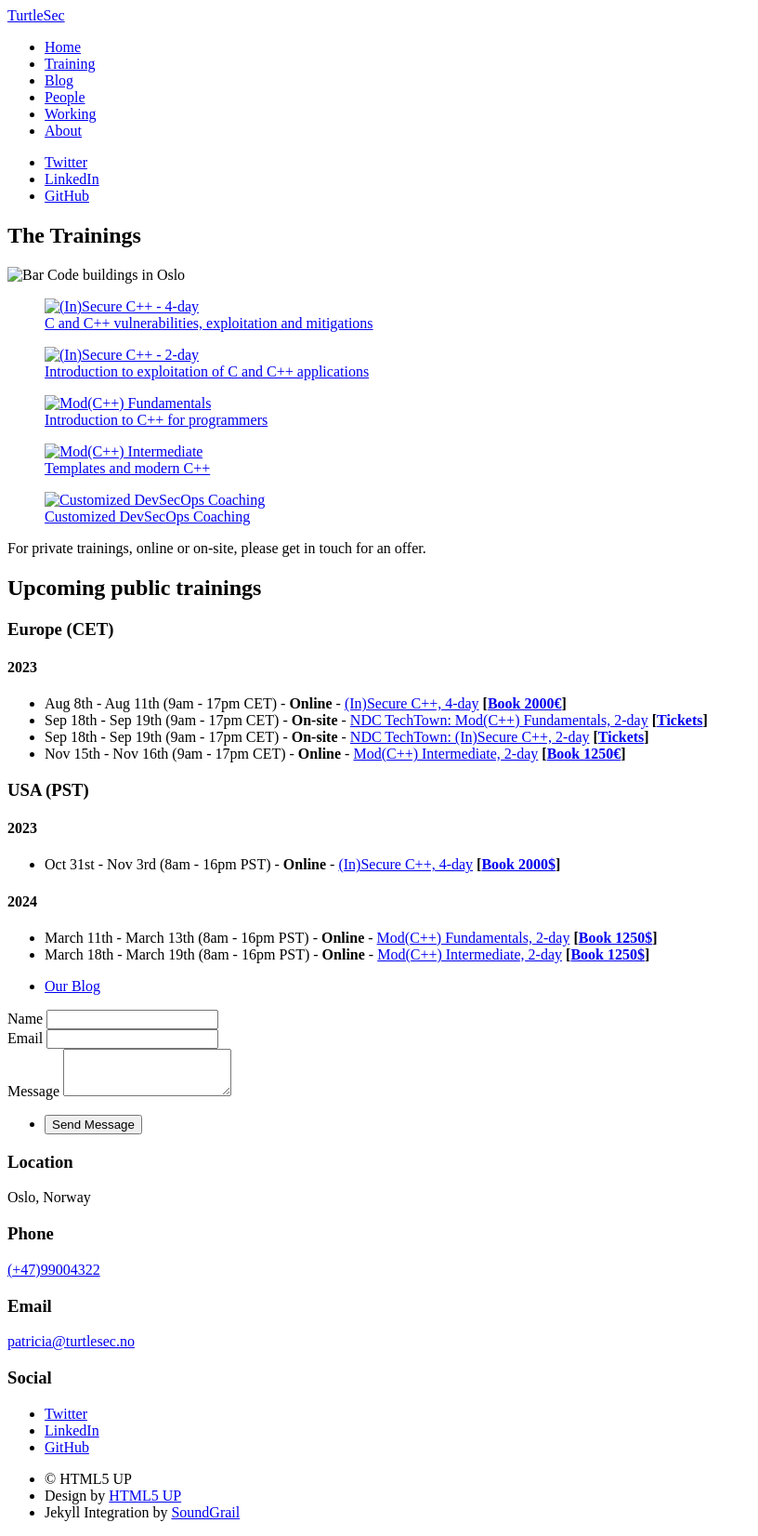
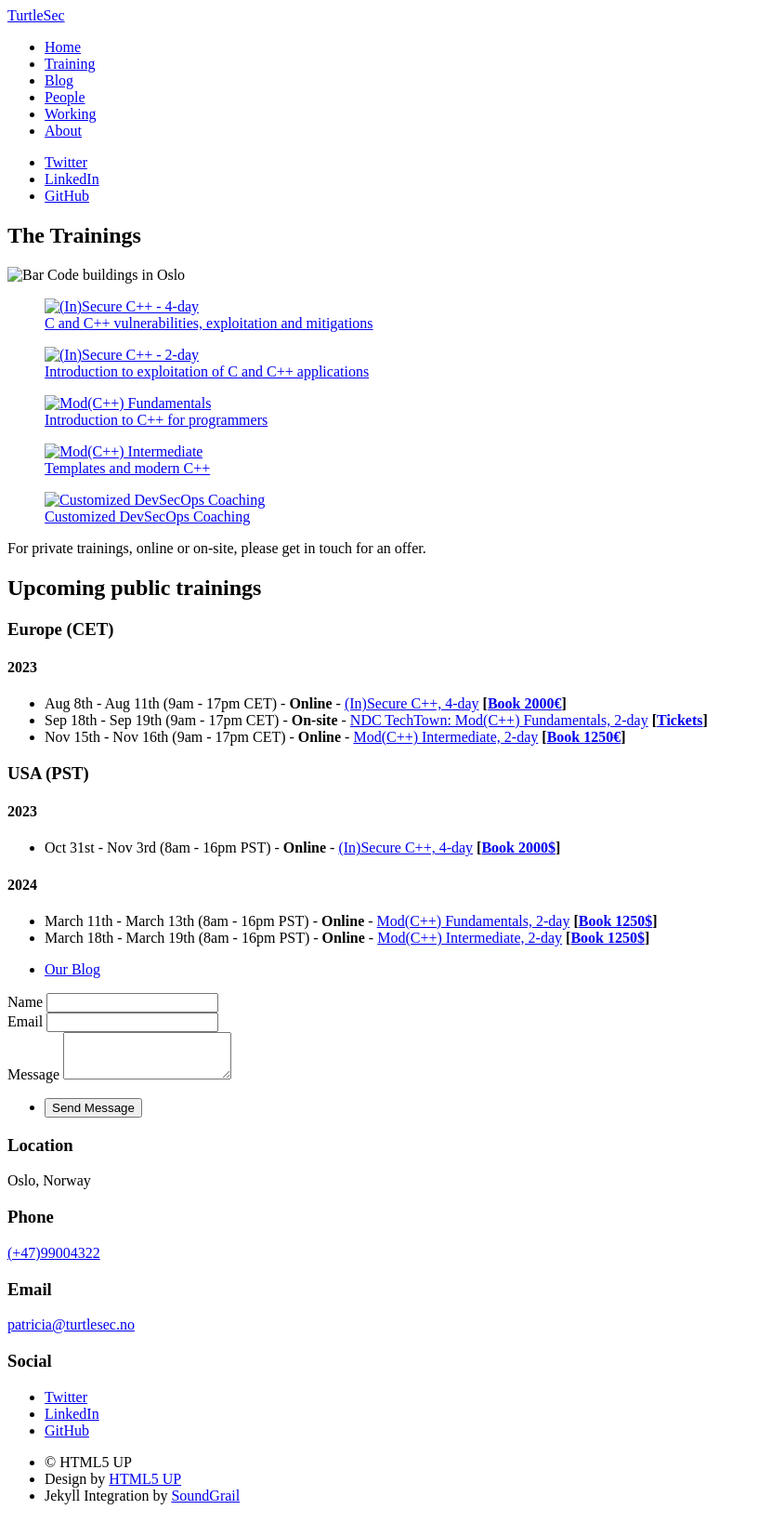
Before and after one commit to turtlesec-no/turtlesec-no.github.io, a Jekyll site: the page built from training.html, in a window 1280 px wide. Shown: the whole page at 93% size, without its empty margins (0-816 px from the left). Built offline with Jekyll 4.4.1, drawn with Linux system fonts in a browser that asks for light colours; nearby versions of some CDN libraries.

Commit message:
Update training.html

```diff
--- a/training.html
+++ b/training.html
@@ -85,7 +85,6 @@
 <ul>
     <li>Aug 8th  - Aug 11th (9am - 17pm CET) - <b>Online</b>  - <a href="../blog/insecure-cpp/">(In)Secure C++, 4-day</a> <b>[<a href="mailto:patricia@turtlesec.no?subject=Book (In)Secure C%2B%2B (Aug 8th - Aug 11th)">Book 2000€</a>]</b></li>
     <li>Sep 18th - Sep 19th (9am - 17pm CET) - <b>On-site</b> - <a href="https://ndctechtown.com/workshops/mod-cpp-fundamentals/83384ede1410">NDC TechTown: Mod(C++) Fundamentals, 2-day</a> <b>[<a href="https://ndctechtown.com/tickets">Tickets</a>]</b></li>
-    <li>Sep 18th - Sep 19th (9am - 17pm CET) - <b>On-site</b> - <a href="https://ndctechtown.com/workshops/in-security-in-cpp/2250bc4521e2">NDC TechTown: (In)Secure C++, 2-day</a> <b>[<a href="https://ndctechtown.com/tickets">Tickets</a>]</b></li>
     <li>Nov 15th - Nov 16th (9am - 17pm CET) - <b>Online</b>  - <a href="../blog/mod-cpp-intermediate/">Mod(C++) Intermediate, 2-day</a> <b>[<a href="mailto:patricia@turtlesec.no?subject=Book Mod(C%2B%2B) Intermediate (Nov 15th - 16th)">Book 1250€</a>]</b> </li>
 </ul>
 
```
